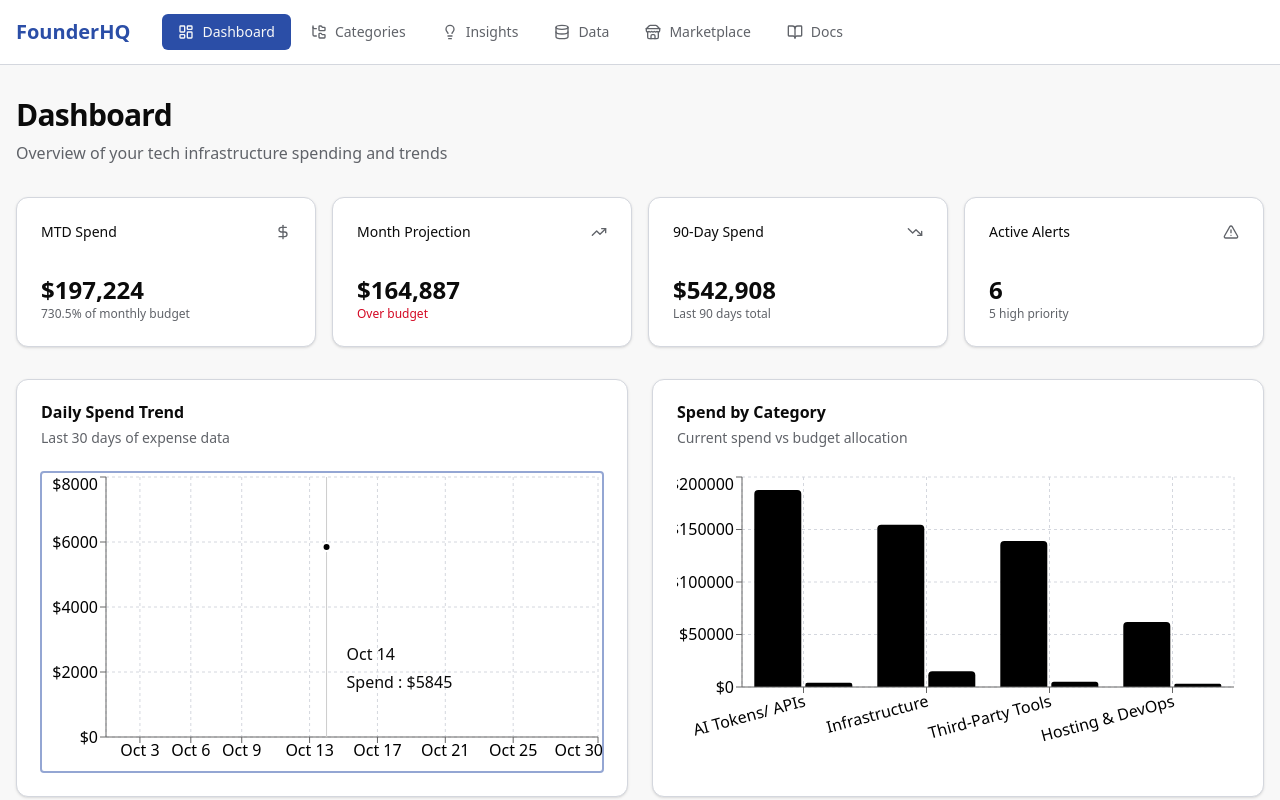
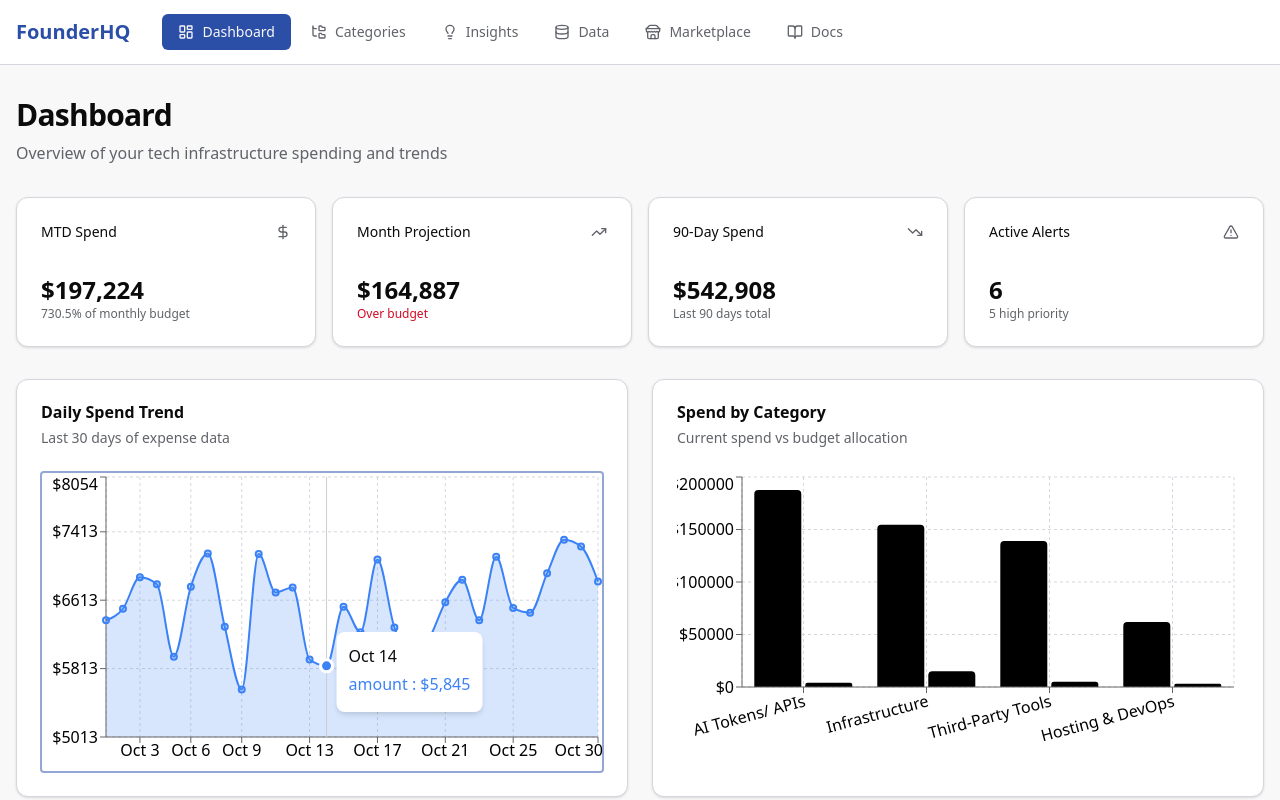
Before and after one commit to heyfalheiro1537/PanOptic, a Next.js app: page / in a window 1280 px wide. Both pictures are taken after a click on the element 322 px from the left and 622 px from the top of the page. Shown: the top 800 px of the page. Built offline with nearby package versions, Linux system fonts and the light colour scheme.

Commit message:
fix invisible chart and modify style

```diff
--- a/components/trend-chart.tsx
+++ b/components/trend-chart.tsx
@@ -1,7 +1,7 @@
 "use client"
 
 import { Card, CardContent, CardDescription, CardHeader, CardTitle } from "@/components/ui/card"
-import { LineChart, Line, XAxis, YAxis, CartesianGrid, Tooltip, ResponsiveContainer } from "recharts"
+import { AreaChart, Area, XAxis, YAxis, CartesianGrid, Tooltip, ResponsiveContainer } from "recharts"
 import { useData } from "@/lib/data-context"
 
 export function TrendChart() {
@@ -23,24 +23,39 @@ export function TrendChart() {
             </CardHeader>
             <CardContent>
                 <ResponsiveContainer width="100%" height={300}>
-          <LineChart data={chartData}>
+                    <AreaChart data={chartData}>
                         <CartesianGrid strokeDasharray="3 3" className="stroke-border" />
                         <XAxis dataKey="date" className="text-xs" tick={{ fill: "hsl(var(--muted-foreground))" }} />
                         <YAxis
                             className="text-xs"
                             tick={{ fill: "hsl(var(--muted-foreground))" }}
                             tickFormatter={(value) => `$${value}`}
+                            domain={[(dataMin: number) => Math.floor(dataMin * 0.9), (dataMax: number) => Math.ceil(dataMax * 1.1)]}
                         />
                         <Tooltip
                             contentStyle={{
-                backgroundColor: "hsl(var(--card))",
                                 border: "1px solid hsl(var(--border))",
                                 borderRadius: "8px",
+                                boxShadow: "0 4px 6px -1px rgba(0, 0, 0, 0.1), 0 2px 4px -1px rgba(0, 0, 0, 0.06)",
+                                padding: "12px",
                             }}
-              formatter={(value: number) => [`$${value}`, "Spend"]}
+                            wrapperStyle={{
+                                zIndex: 9999,
+                                outline: "none",
+                            }}
+                            formatter={(value: number) => `$${value.toLocaleString()}`}
                         />
-            <Line type="monotone" dataKey="amount" stroke="hsl(var(--primary))" strokeWidth={2} dot={false} />
-          </LineChart>
+                        <Area
+                            type="monotone"
+                            dataKey="amount"
+                            stroke="#3b82f6"
+                            strokeWidth={2}
+                            fill="#3b82f6"
+                            fillOpacity={0.2}
+                            dot={{ fill: "#3b82f6", stroke: "#3b82f6", strokeWidth: 2 }}
+                            activeDot={{ fill: "#3b82f6", stroke: "#ffffff", strokeWidth: 3, r: 6 }}
+                        />
+                    </AreaChart>
                 </ResponsiveContainer>
             </CardContent>
         </Card>
```
Lines whose indentation alone changed are shown as unchanged.
